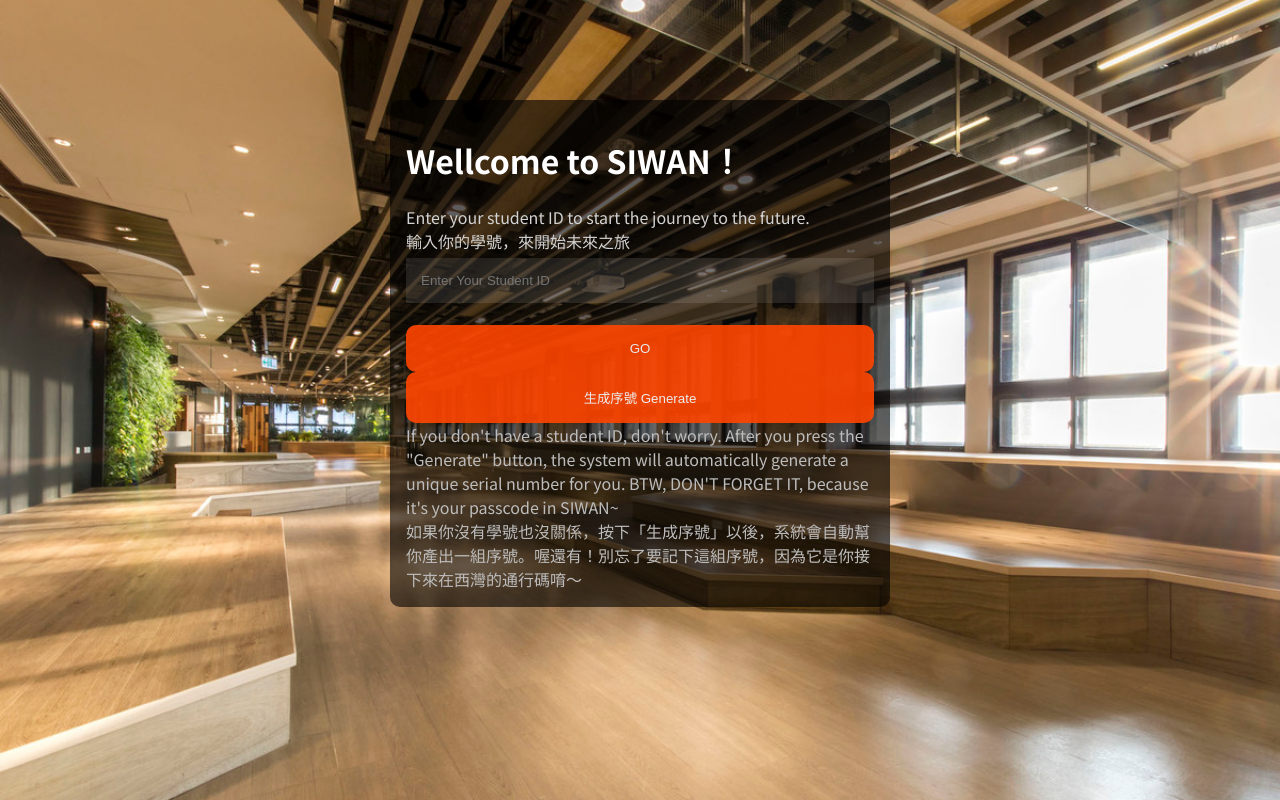
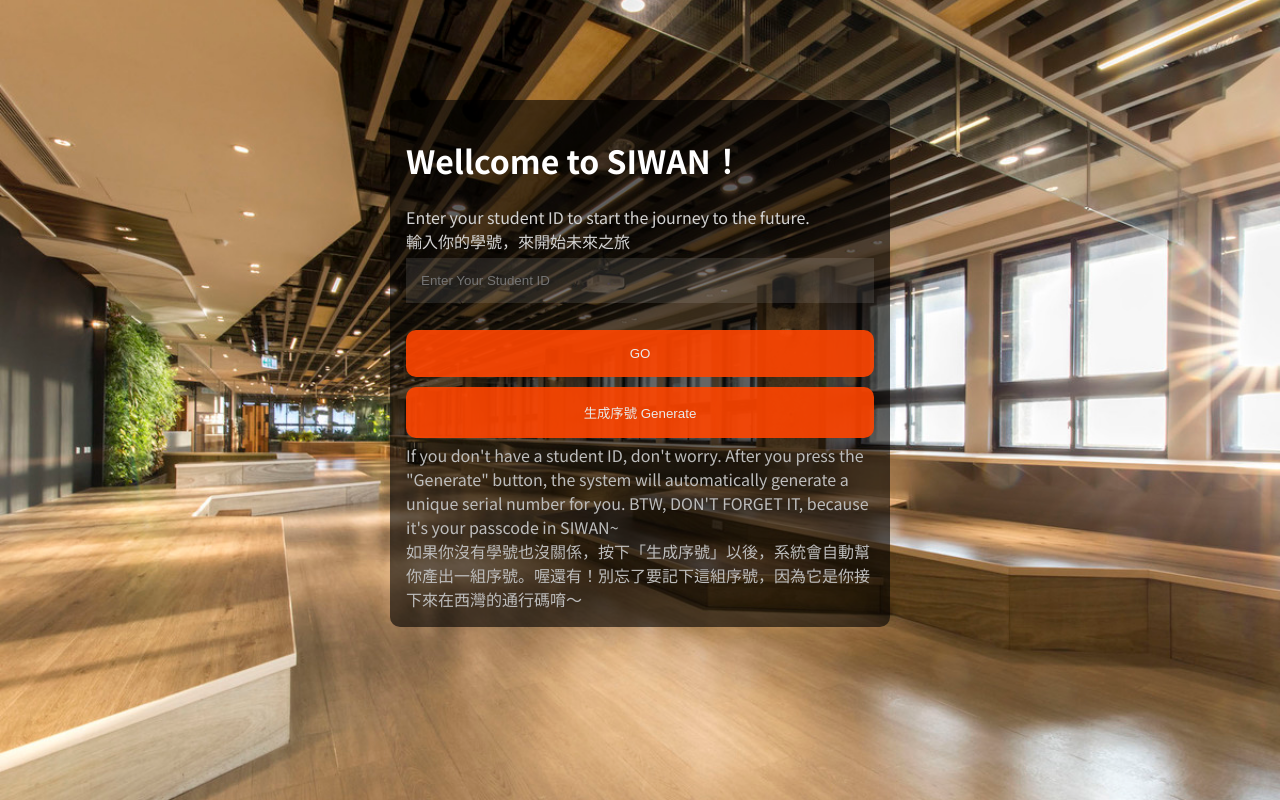
Before and after one commit to ryanxuan930/siwan, a PHP site: page /Main/index.php in a window 1280 px wide. Run offline with PHP 8.4, Linux system fonts and the light colour scheme.

Commit message:
Update main.css

```diff
--- a/main/css/main.css
+++ b/main/css/main.css
@@ -40,6 +40,7 @@ body, html{
 
 /* Set a style for the submit button */
 .btn {
+	margin: 5px 0;
 	background-color: orangered;
 	color: white;
 	padding: 16px 20px;
```
